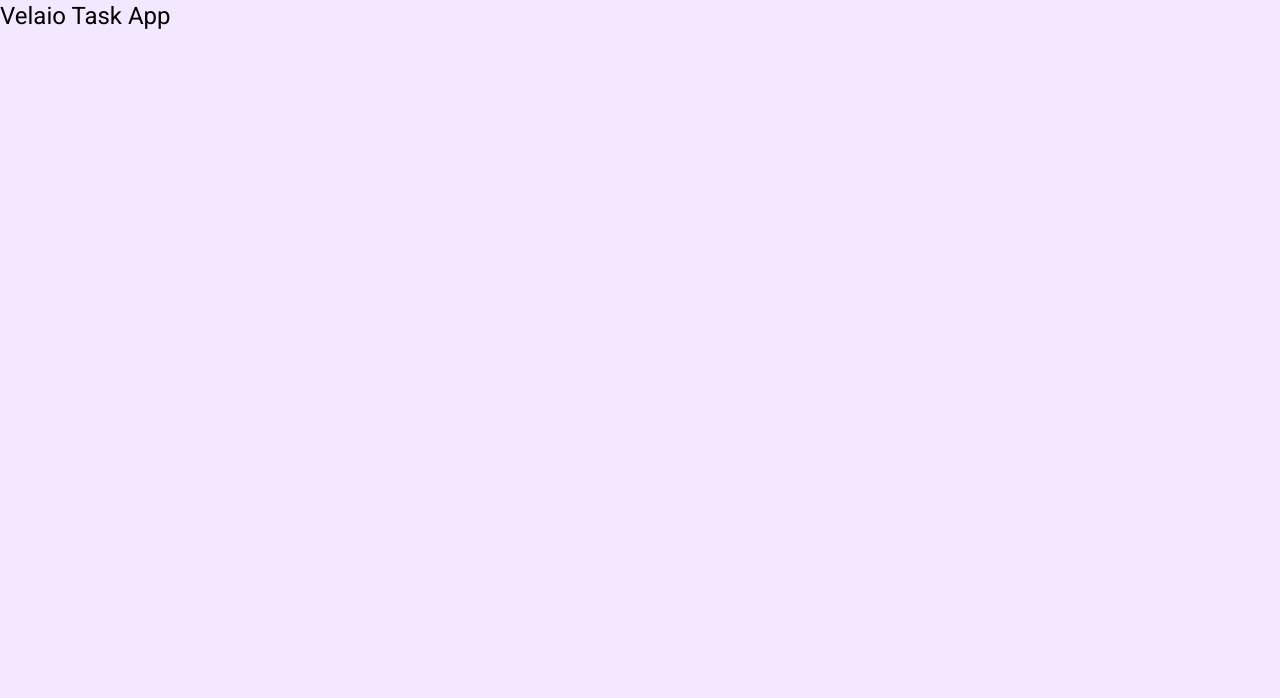
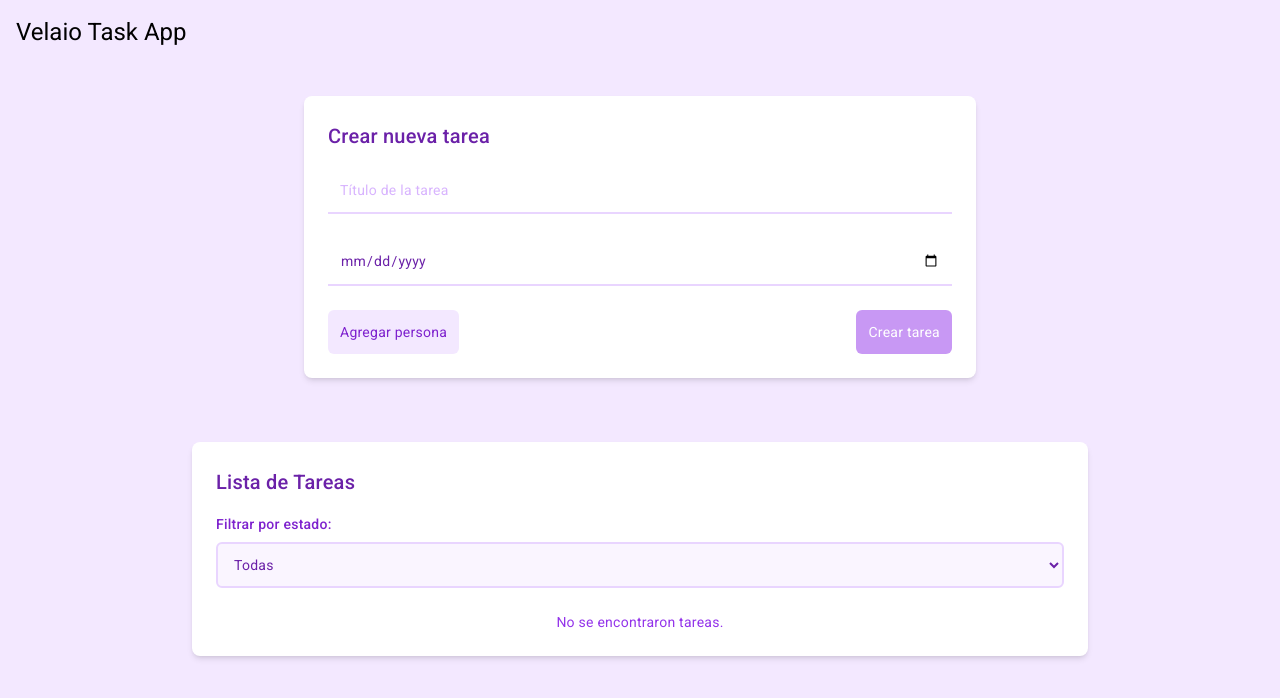
Before and after one commit to AlejoGomezQ/Velaio_Tasks_App, an Angular app: page / in a window 1280 px wide. Shown: the top 698 px of the page. Built offline with nearby package versions, Linux system fonts and the light colour scheme.

Commit message:
feat: task list componet created

```diff
--- a/src/app/app.component.html
+++ b/src/app/app.component.html
@@ -1 +1,5 @@
-<h1 class="font-bold text-4xl">Velaio Task App</h1>
+<div class="container mx-auto p-4">
+    <h1 class="text-5xl font-bold mb-8">Velaio Task App</h1>
+    <app-task-form />
+    <app-task-list />
+</div>
--- a/src/app/app.component.ts
+++ b/src/app/app.component.ts
@@ -1,12 +1,14 @@
 import { Component } from '@angular/core';
 import { RouterOutlet } from '@angular/router';
+import { TaskListComponent } from './components/task-list/task-list.component';
+import { TaskFormComponent } from './components/task-form/task-form.component';
 
 @Component({
   selector: 'app-root',
   standalone: true,
-  imports: [RouterOutlet],
+  imports: [RouterOutlet, TaskListComponent, TaskFormComponent],
   templateUrl: './app.component.html',
-  styleUrl: './app.component.scss'
+  styleUrl: './app.component.scss',
 })
 export class AppComponent {
   title = 'velaio-tasks-app';
--- a/src/app/components/task-form/task-form.component.ts
+++ b/src/app/components/task-form/task-form.component.ts
@@ -1,4 +1,4 @@
-import { Component, OnInit } from '@angular/core';
+import { Component } from '@angular/core';
 import {
   FormBuilder,
   FormGroup,
@@ -19,7 +19,7 @@ import { CommonModule } from '@angular/common';
   templateUrl: './task-form.component.html',
   styleUrl: './task-form.component.scss',
 })
-export class TaskFormComponent implements OnInit {
+export class TaskFormComponent {
   taskForm: FormGroup;
 
   constructor(private fb: FormBuilder, private taskService: TaskService) {
@@ -29,8 +29,6 @@ export class TaskFormComponent implements OnInit {
       people: this.fb.array([], [this.uniqueNameValidator()]),
     });
   }
-
-  ngOnInit(): void {}
 
   get peopleFormArray(): FormArray {
     return this.taskForm.get('people') as FormArray;
@@ -85,7 +83,16 @@ export class TaskFormComponent implements OnInit {
         people: this.taskForm.value.people,
       };
       this.taskService.addTask(newTask);
+
+      this.clearPeopleFormArray();
+
       this.taskForm.reset();
     }
   }
+
+  clearPeopleFormArray(): void {
+    while (this.peopleFormArray.length !== 0) {
+      this.peopleFormArray.removeAt(0);
+    }
+  }
 }
--- /dev/null
+++ b/src/app/components/task-list/task-list.component.html
@@ -0,0 +1,57 @@
+<div class="max-w-4xl mx-auto p-6 bg-white rounded-lg shadow-md">
+    <h2 class="text-2xl font-light mb-6 text-purple-800">Lista de Tareas</h2>
+
+    <div class="mb-6">
+        <label for="statusFilter" class="block text-sm font-medium text-purple-700 mb-2">Filtrar por estado:</label>
+        <select id="statusFilter" [(ngModel)]="statusFilter" (change)="applyFilter()"
+            class="w-full p-3 bg-purple-50 border-2 border-purple-200 rounded-md focus:border-purple-500 focus:outline-none transition-colors text-purple-800">
+            <option value="all">Todas</option>
+            <option value="completed">Completadas</option>
+            <option value="pending">Pendientes</option>
+        </select>
+    </div>
+
+    <div class="space-y-4">
+        <div *ngFor="let task of filteredTasks$ | async" class="rounded-lg p-4 transition-all duration-300"
+            [ngClass]="{'bg-purple-100': !task.completed, 'bg-green-100': task.completed}">
+            <div class="flex items-center justify-between mb-2">
+                <h3 class="text-lg font-semibold"
+                    [ngClass]="{'text-purple-800': !task.completed, 'text-green-800': task.completed}">
+                    {{ task.title }}
+                </h3>
+                <button (click)="toggleTaskCompletion(task.id)"
+                    [ngClass]="{'bg-purple-500 hover:bg-purple-600': !task.completed, 'bg-green-500 hover:bg-green-600': task.completed}"
+                    class="px-3 py-1 text-white text-sm rounded-full focus:outline-none focus:ring-2 focus:ring-purple-400 transition-colors">
+                    {{ task.completed ? 'Completada' : 'Marcar como completada' }}
+                </button>
+            </div>
+
+            <div class="text-sm text-gray-600 mb-2">
+                Fecha límite: {{ task.deadline | date:'dd/MM/yyyy' }}
+            </div>
+
+            <div class="mt-2">
+                <h4 class="font-medium text-purple-700 mb-2">Personas asignadas:</h4>
+                <ul class="space-y-2">
+                    <li *ngFor="let person of task.people" class="bg-white rounded-md p-2 shadow-sm">
+                        <div class="flex justify-between items-center">
+                            <span class="font-medium text-purple-800">{{ person.fullName }} ({{ person.age }}
+                                años)</span>
+                            <span class="text-sm text-purple-600">{{ person.skills.length }} habilidad(es)</span>
+                        </div>
+                        <ul class="mt-1 flex flex-wrap gap-1">
+                            <li *ngFor="let skill of person.skills"
+                                class="text-xs bg-purple-200 text-purple-700 px-2 py-1 rounded-full">
+                                {{ skill }}
+                            </li>
+                        </ul>
+                    </li>
+                </ul>
+            </div>
+        </div>
+    </div>
+
+    <div *ngIf="(filteredTasks$ | async)?.length === 0" class="text-center text-purple-600 mt-6">
+        No se encontraron tareas.
+    </div>
+</div>
--- /dev/null
+++ b/src/app/components/task-list/task-list.component.scss
@@ -0,0 +1,4 @@
+:host {
+    display: block;
+    padding: 2rem;
+  }
--- /dev/null
+++ b/src/app/components/task-list/task-list.component.ts
@@ -0,0 +1,51 @@
+import { Component, OnInit } from '@angular/core';
+import { map, Observable } from 'rxjs';
+import { CommonModule } from '@angular/common';
+
+//Models
+import { Task } from '../../models';
+
+//Services
+import { TaskService } from '../../services/task.service';
+import { FormsModule } from '@angular/forms';
+
+@Component({
+  selector: 'app-task-list',
+  standalone: true,
+  imports: [CommonModule, FormsModule],
+  templateUrl: './task-list.component.html',
+  styleUrl: './task-list.component.scss',
+})
+export class TaskListComponent implements OnInit {
+  tasks$: Observable<Task[]>;
+  filteredTasks$: Observable<Task[]>;
+  statusFilter: 'all' | 'completed' | 'pending' = 'all';
+
+  constructor(private taskService: TaskService) {
+    this.tasks$ = this.taskService.getTasks();
+    this.filteredTasks$ = this.tasks$;
+  }
+
+  ngOnInit(): void {
+    this.applyFilter();
+  }
+
+  toggleTaskCompletion(taskId: number): void {
+    this.taskService.toggleTaskCompletion(taskId);
+  }
+
+  applyFilter(): void {
+    this.filteredTasks$ = this.tasks$.pipe(
+      map((tasks) => {
+        switch (this.statusFilter) {
+          case 'completed':
+            return tasks.filter((task) => task.completed);
+          case 'pending':
+            return tasks.filter((task) => !task.completed);
+          default:
+            return tasks;
+        }
+      })
+    );
+  }
+}
```
Also changed, not shown: 1 other file (tests, documents, lock files or other folders).
